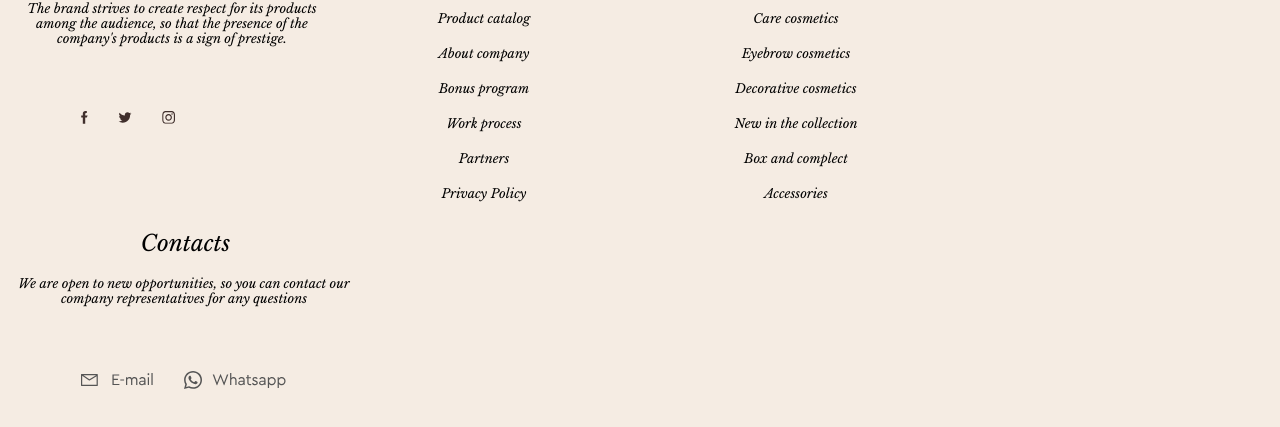
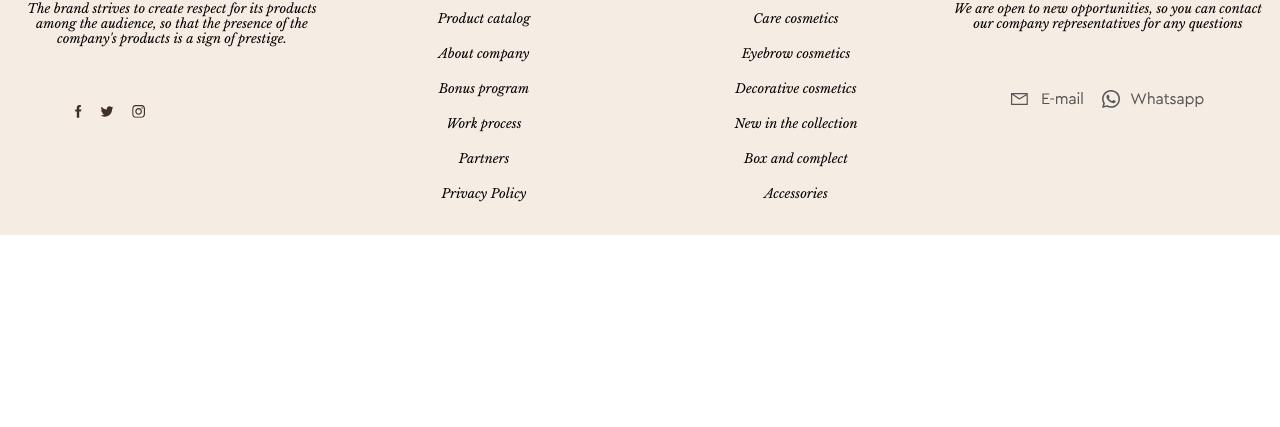
Before and after one commit to AigerimAkmatalieva/care-products-diploma-, a React (Create React App) app: page /signup in a window 1280 px wide. Shown: the part 941-1368 px from the top of the page. After the commit the page ends 1176 px from the top, so only its background shows below. Built offline with nearby package versions, Linux system fonts and the light colour scheme.

Commit message:
correcr footer

```diff
--- a/src/components/Footer/Footer.css
+++ b/src/components/Footer/Footer.css
@@ -93,5 +93,5 @@
   margin: 50px;
 }
 .Footer .display img {
-  margin: 15px;
+  margin: 9px;
 }
```
